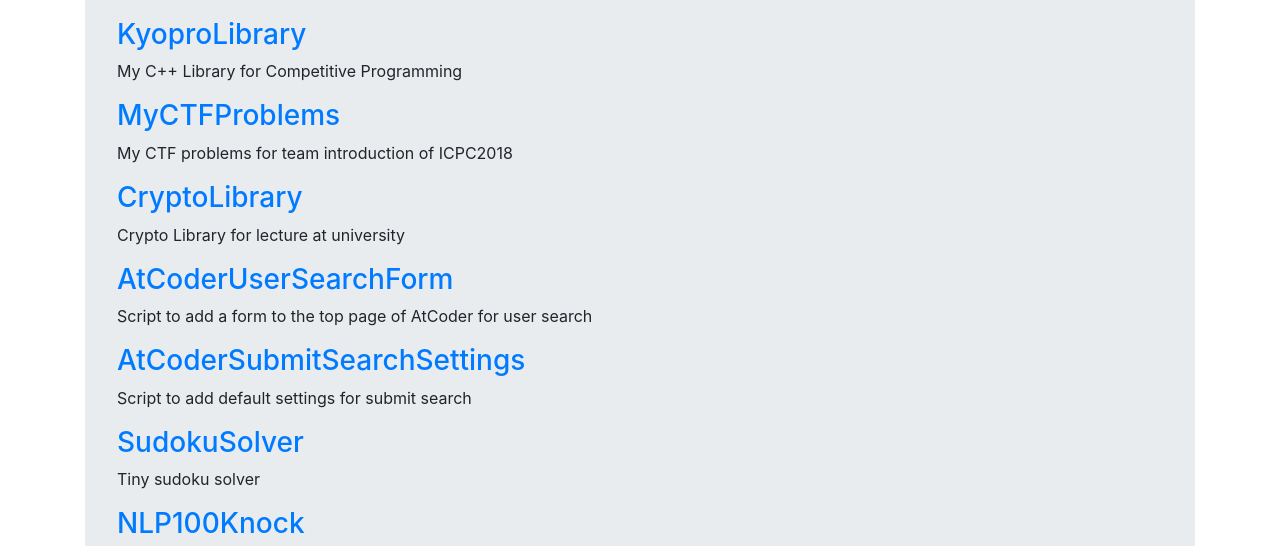
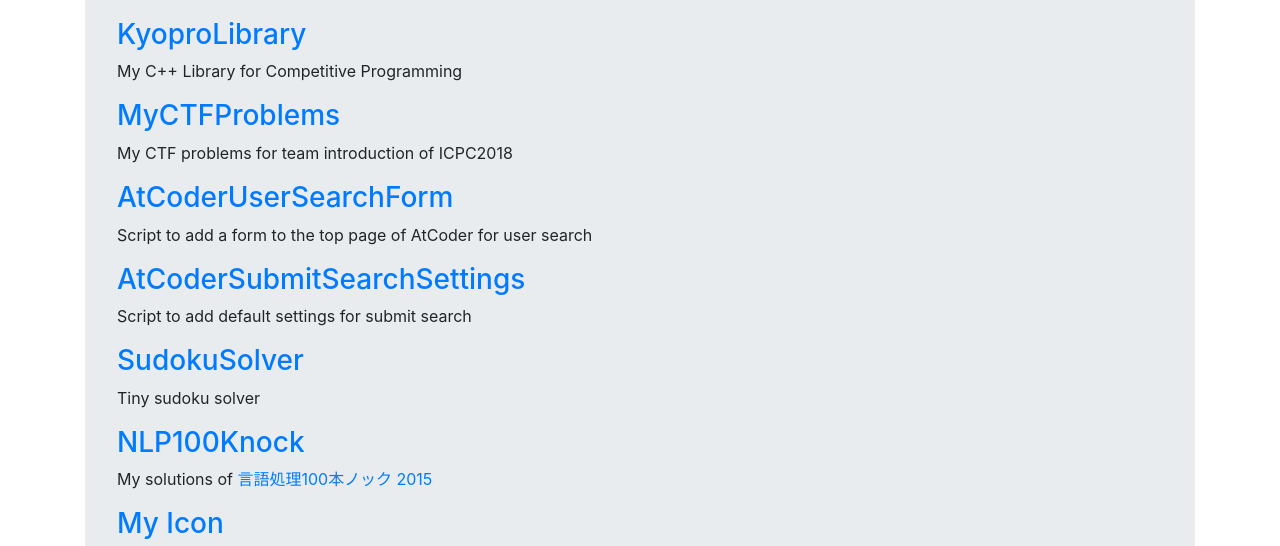
Before and after one commit to refine-P/refine-P.github.io, a plain HTML site: page works.html in a window 1280 px wide. Shown: the part 243-789 px from the top of the page. Drawn offline with nearby package versions, Linux system fonts and the light colour scheme.

Commit message:
[remove] CryptoLibrary in Works

```diff
--- a/works.html
+++ b/works.html
@@ -32,9 +32,6 @@
                 <h3><a href="https://github.com/refine-P/MyCTFProblems" target="_blank">MyCTFProblems</a></h3>
                 <p>My CTF problems for team introduction of ICPC2018</p>
 
-                <h3><a href="https://github.com/refine-P/CryptoLibrary" target="_blank">CryptoLibrary</a></h3>
-                <p>Crypto Library for lecture at university</p>
-
                 <h3><a href="https://greasyfork.org/ja/scripts/382092-atcoderusersearchform" target="_blank">AtCoderUserSearchForm</a></h3>
                 <p>Script to add a form to the top page of AtCoder for user search</p>
 
```
